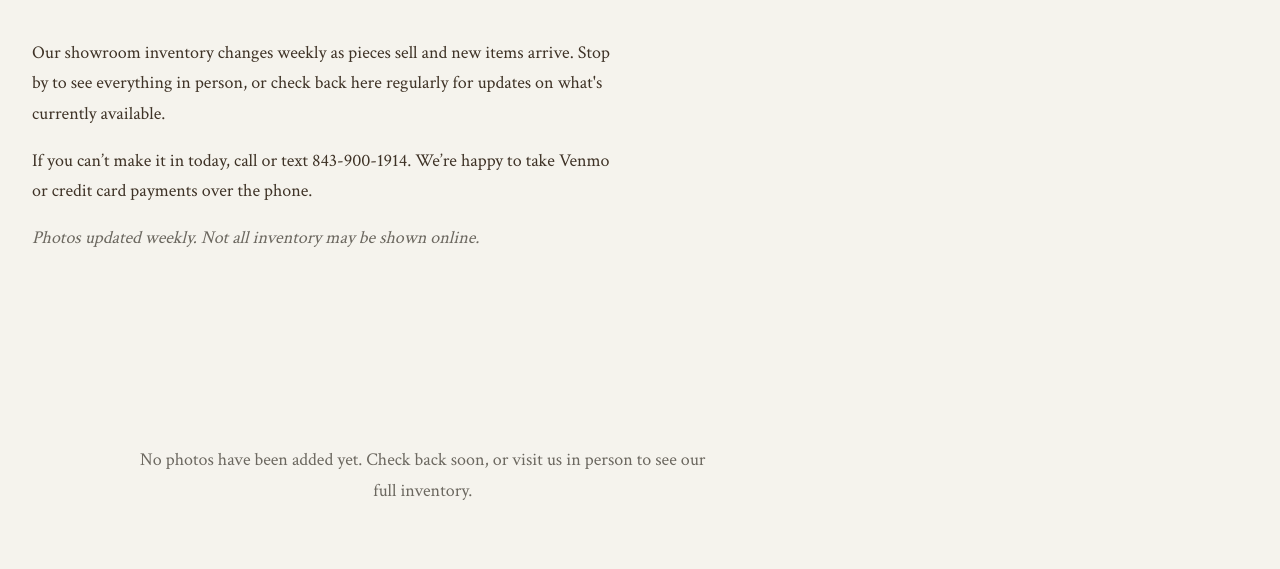
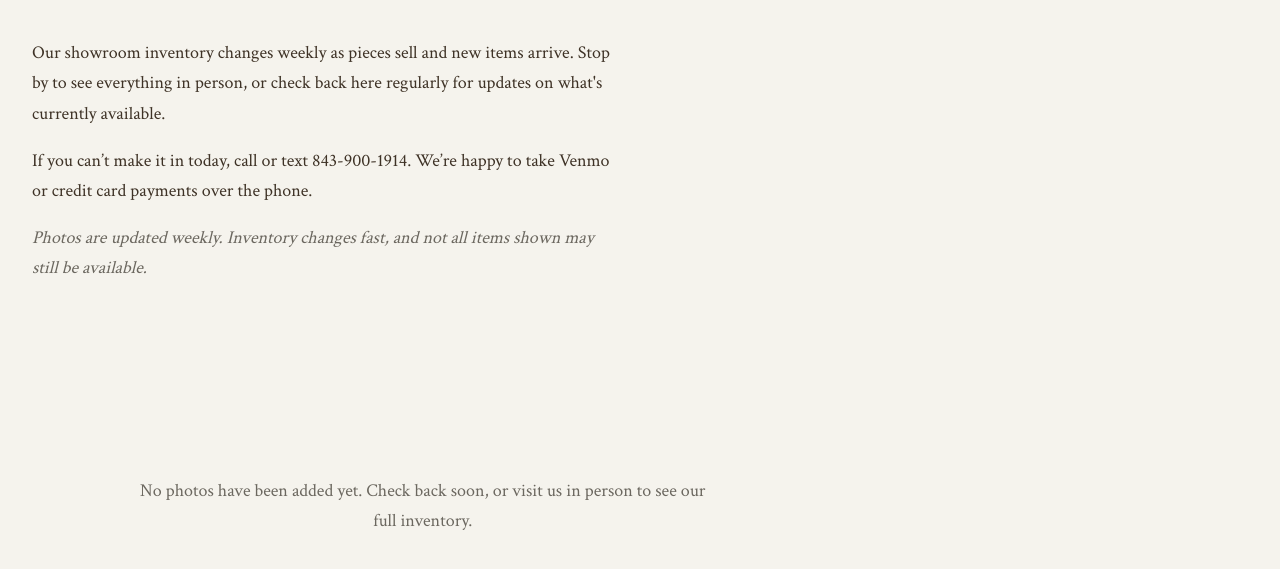
Before and after one commit to estatesaleconnect/roomswap-website, a plain HTML site: page gallery.html in a window 1280 px wide. Shown: the part 315-884 px from the top of the page. Drawn offline with nearby package versions, Linux system fonts and the light colour scheme; no server answers.

Commit message:
Update gallery.html

```diff
--- a/gallery.html
+++ b/gallery.html
@@ -36,7 +36,7 @@
             <p>Our showroom inventory changes weekly as pieces sell and new items arrive. Stop by to see everything in person, or check back here regularly for updates on what's currently available.</p>
             <p>If you can’t make it in today, call or text 843-900-1914. We’re happy to take Venmo or credit card payments over the phone.</p>
 
-            <p style="margin-top: 1rem; color: var(--warm-gray); font-style: italic;">Photos updated weekly. Not all inventory may be shown online.</p>
+            <p style="margin-top: 1rem; color: var(--warm-gray); font-style: italic;">Photos are updated weekly. Inventory changes fast, and not all items shown may still be available.</p>
         </section>
 
         <section>
```
